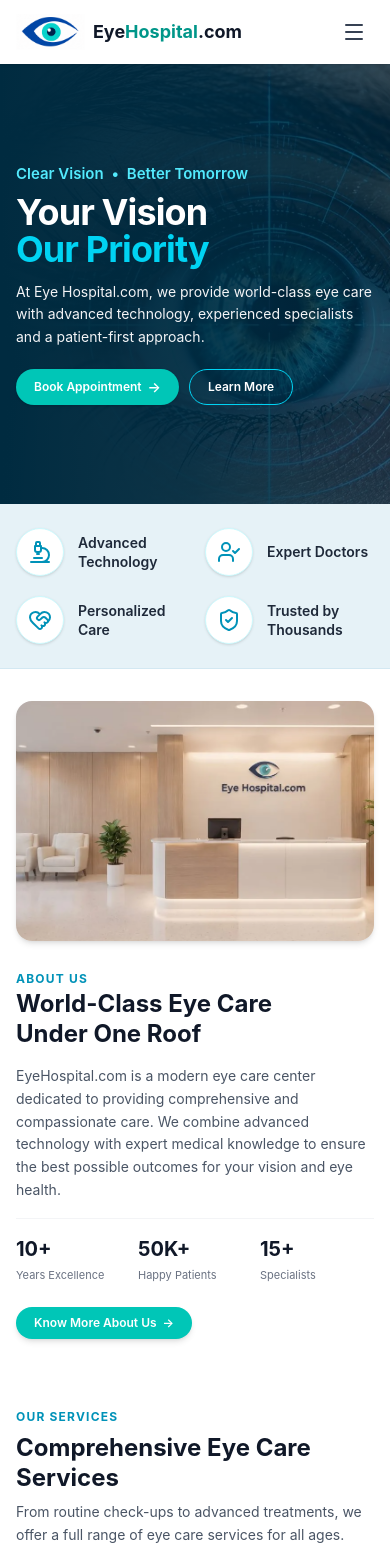
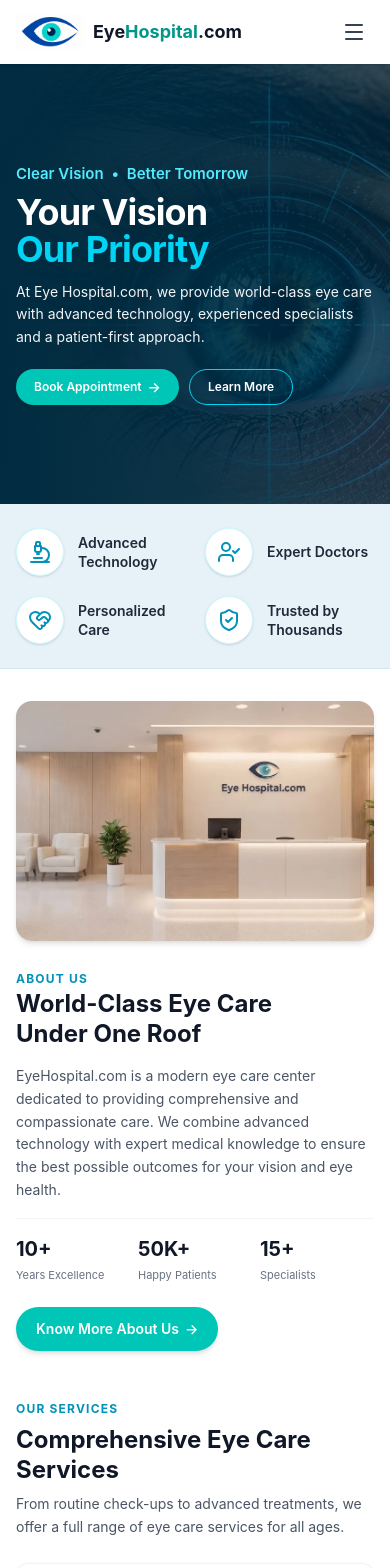
Before and after one commit to NoumaArshad122/Eye-care-, a React (Vite) app: page / in a window 390 px wide. Shown: the top 1568 px of the page. Built offline with nearby package versions, Linux system fonts and the light colour scheme.

Commit message:
Increase About button height and reduce bottom padding in mobile version

```diff
--- a/package.json
+++ b/package.json
@@ -14,6 +14,7 @@
     "lucide-react": "^1.65.0",
     "react": "^19.3.1",
     "react-dom": "^19.3.1",
+    "swiper": "^14.4.0",
     "tailwindcss": "^4.3.3"
   },
   "devDependencies": {
--- a/src/Components/About.jsx
+++ b/src/Components/About.jsx
@@ -3,7 +3,7 @@ import Reception from "../assets/reception.webp";
 
 export default function Aboutus() {
     return (
-        <section id="about" className="py-8 sm:py-12 md:py-14 px-4 sm:px-6 lg:px-8 bg-white max-w-7xl mx-auto scroll-mt-16">
+        <section id="about" className="pt-8 pb-3 sm:py-12 md:py-14 px-4 sm:px-6 lg:px-8 bg-white max-w-7xl mx-auto scroll-mt-16">
             <div className="grid grid-cols-1 md:grid-cols-2 gap-6 sm:gap-8 md:gap-12 items-center">
 
                 <div className="relative">
@@ -48,7 +48,7 @@ export default function Aboutus() {
                     </div>
 
                     <div className="pt-2">
-                        <button className="bg-[#00c6b7] hover:bg-[#00b5a8] text-white font-semibold px-4.5 py-2 sm:px-6 sm:py-2.5 md:px-7 md:py-3 text-xs sm:text-sm md:text-base rounded-full shadow-md transition-all inline-flex items-center gap-1.5 cursor-pointer">
+                        <button className="bg-[#00c6b7] hover:bg-[#00b5a8] text-white font-semibold px-5 py-3 sm:px-6 sm:py-2.5 md:px-7 md:py-3 text-sm sm:text-sm md:text-base rounded-full shadow-md transition-all inline-flex items-center gap-1.5 cursor-pointer">
                             <span>Know More About Us</span>
                             <span>→</span>
                         </button>
```
Also changed, not shown: 1 other file (tests, documents, lock files or other folders).
